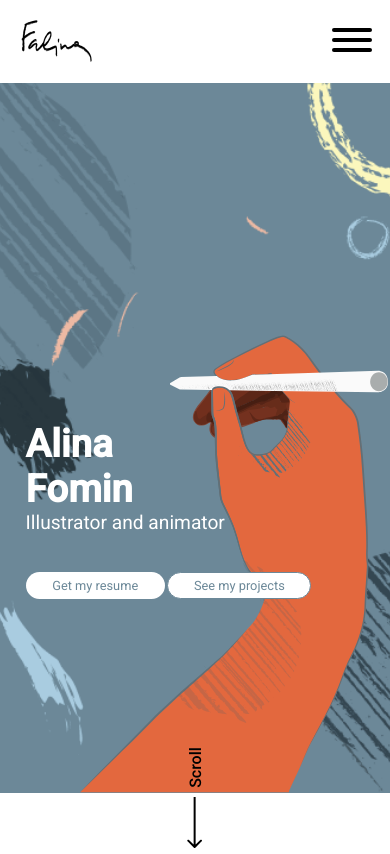
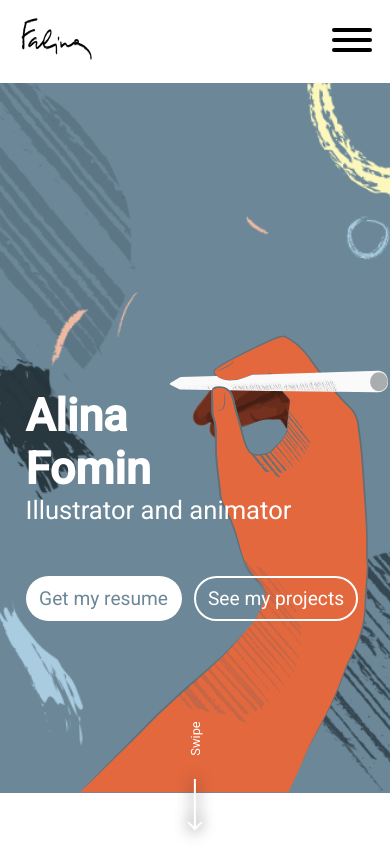
Before and after one commit to Adams360/falina, a website: page index.html in a window 390 px wide. Shown: the top 854 px of the page. Drawn offline with Linux system fonts and the light colour scheme.

Commit message:
finish hero mobile

```diff
--- a/index.html
+++ b/index.html
@@ -53,9 +53,9 @@
                     Illustrator and animator
                 </p>
 
-                <div class="btns">
+                <div class="btns mt">
                     <a href="#" class="btn btn--full">Get my resume</a>
-                    <a href="#portfolio" class="btn btn--ghost">See my projects</a>
+                    <a href="#portfolio" class="btn btn--ghost ml">See my projects</a>
                 </div>
 
             <!-- Hand Shape -->
@@ -68,15 +68,13 @@
         </div>
 
         <a href="#about" class="scroll-btn">
-            <div class="text">
-                Scroll
-            </div>
             <span class="arrow">
                 <svg width="16" height="51" viewBox="0 0 16 51" fill="none" xmlns="http://www.w3.org/2000/svg">
                     <path d="M7.29289 50.7071C7.68342 51.0976 8.31658 51.0976 8.70711 50.7071L15.0711 44.3431C15.4616 43.9526 15.4616 43.3195 15.0711 42.9289C14.6805 42.5384 14.0474 42.5384 13.6569 42.9289L8 48.5858L2.34315 42.9289C1.95262 42.5384 1.31946 42.5384 0.928933 42.9289C0.538409 43.3195 0.538409 43.9526 0.928934 44.3431L7.29289 50.7071ZM7 6.20699e-08L7 50L9 50L9 -6.20704e-08L7 6.20699e-08Z" fill="black"/>
                 </svg>
             </span>
         </a>
+
     </main>
 
     <div class="container">
@@ -98,7 +96,7 @@
                 I believe that good storytelling packed nicely in engaging content can make miracles.
             </p>
 
-            <a href="#" class="btn btn--ghost">Get My Resume</a>
+            <a href="#" class="btn btn--ghost mt">Get My Resume</a>
         </div>
 
         <div class="about__graphics">
--- a/sass/animations/animations.scss
+++ b/sass/animations/animations.scss
@@ -6,3 +6,16 @@
         transform: translateX(-53%);
     }
 }
+
+
+@keyframes moveArrow {
+    0% {
+        transform: translateY(0%);
+    }
+
+
+
+    100% {
+        transform: translateY(37%);
+    }
+}
--- a/sass/components/_btn.scss
+++ b/sass/components/_btn.scss
@@ -1,68 +1,72 @@
+.btns {
+    margin-top: 8rem;
+    display: flex;
+    text-align: center;
+}
+
 .btn {
     background: none;
-    border: 1px solid transparent;
+    border: 2px solid transparent;
+    color: currentColor;
+    padding: 1.4rem 1.8rem;
+    border-radius: 4rem;
     font-size: 2rem;
-    text-align: center;
-    font-family: inherit;
-    cursor: pointer;
     text-decoration: none;
-    color: var(--color-primary);
-    padding: .8rem 4rem;
-    border-radius: 30px;
-    margin-top: auto;
-    transition: all .3s ease-in-out;
-    display: inline-block;
-
-    background-color: var(--color-light);
+    appearance: none;
 
     @include respond(md) {
-        margin: 2rem auto;
+        font-size: 3rem;
+        white-space: nowrap;
     }
 
     &--ghost {
-        border: 1px solid var(--color-primary);
-        &:hover {
-            background-color: var(--color-primary);
-            color: var(--color-light);
-        }
+        border-color: currentColor;
     }
 
     &--full {
-    }
-}
-
-.scroll-btn {
-    background: none;
-    border: none;
-        display: flex;
-        justify-content: center;
-        flex-direction: column;
-        align-items: center;
-    text-align: center;
-    font-family: inherit;
-        position: absolute;
-        bottom: -58px;
-        left: 50%;
-        transform: translateX(-50%);
-    cursor: pointer;
-
-    .text {
-        transform: rotate(-90deg);
-        margin-bottom: 20px;
-        font-weight: 500;
-        font-size: 16px;
+        background-color: var(--color-light);
+        color: var(--color-primary);
     }
 }
 
 
-@keyframes arrow {
+// Scroll Indicator
 
-    from {
-        transform: translateY(-100%);
+.scroll-btn {
+    text-align: center;
+    position: absolute;
+    bottom: -78px;
+    left: 50%;
+    transform: translateX(-50%);
+    color: var(--color-dark);
+
+    @include respond(md) {
+        color: var(--color-light);
+        bottom: -20px;
 
     }
 
-    to {
-        transform: translateY(0%);
+    &::before {
+        content: "Scroll";
+        display: block;
+        margin-bottom: 2rem;
+        transform: rotate(-90deg);
+        color: currentColor;
+
+        @include respond(md) {
+            content: "Swipe";
+            font-size: 2rem;
+        }
+    }
+
+    .arrow {
+        display: block;
+        animation: moveArrow 1s ease-in-out infinite alternate;
+        @include respond(md) {
+            filter: drop-shadow(0 0 8px var(--color-dark));
+        }
+        path {
+            fill: currentColor;
+        }
     }
 }
--- a/sass/components/_nav.scss
+++ b/sass/components/_nav.scss
@@ -13,6 +13,7 @@
         left: 0;
         width: 100%;
         padding: 2rem 3rem;
+
     }
 
     &__menu {
@@ -23,6 +24,8 @@
 
         @include respond(md) {
             flex-direction: column;
+            margin-top: 4rem;
+
             text-align: center;
             position: fixed;
             right: 0;
@@ -91,6 +94,10 @@
         font-weight: 500;
         font-size: 2rem;
         text-decoration: none;
+
+        @include respond(md) {
+            font-size: 4rem;
+        }
 
         &--btn {
                 border: 2px solid var(--color-dark);
--- /dev/null
+++ b/sass/global/_utilities.scss
@@ -0,0 +1,7 @@
+.ml {
+    margin-left: 2rem;
+}
+
+.mt {
+    margin-top: 8rem;
+}
--- a/sass/main.scss
+++ b/sass/main.scss
@@ -4,6 +4,7 @@
 @import "global/base";
 @import "global/layout";
 @import "global/typography";
+@import "global/utilities";
 
 @import "animations/lottie";
 @import "animations/animations";
--- a/sass/page/_hero.scss
+++ b/sass/page/_hero.scss
@@ -16,20 +16,18 @@
         transform: translate(-50%, -50%);
         width: 100%;
         height: 100%;
-        max-height: 50rem;
+        max-height: 60rem;
         padding: 4rem;
 
         h1 {
-            font-size: 6rem;
+            font-size: 7rem;
         }
 
         p {
-            font-size: 3rem;
+            font-size: 4rem;
         }
 
-        .btns {
-            margin-top: 4rem;
-        }
+
 
     }
 
```
Also changed, not shown: assets/css/styles.css, assets/js/app.js (line endings or trailing spaces).
